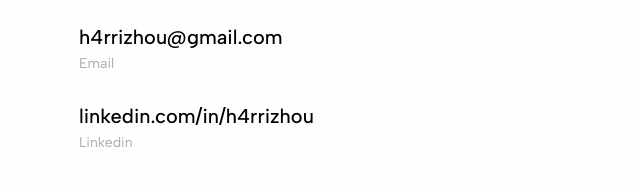
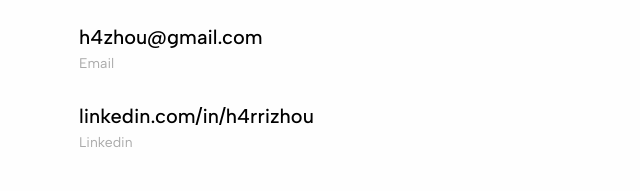
Before and after one commit to h4lfh4rri/webisite-portfolio, a plain HTML site: page contact.html in a window 1280 px wide. Shown: the part 369-560 px from the top of the page, 121-761 px from the left. Drawn offline with nearby package versions, Linux system fonts and the light colour scheme.

Commit message:
Update contact.html

```diff
--- a/contact.html
+++ b/contact.html
@@ -44,7 +44,7 @@
                         <p class="grey-text">Mobile</p>
                     </div>
                     <div class="contact-info">
-                        <p class="contact-text">h4rrizhou@gmail.com</p>
+                        <p class="contact-text">h4zhou@gmail.com</p>
                         <p class="grey-text">Email</p>
                     </div>
                     <div class="contact-info">
```
